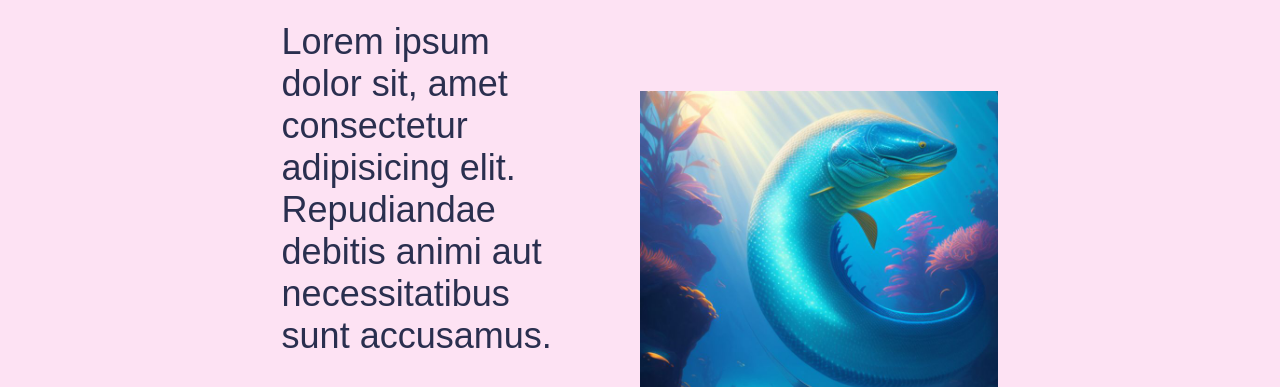
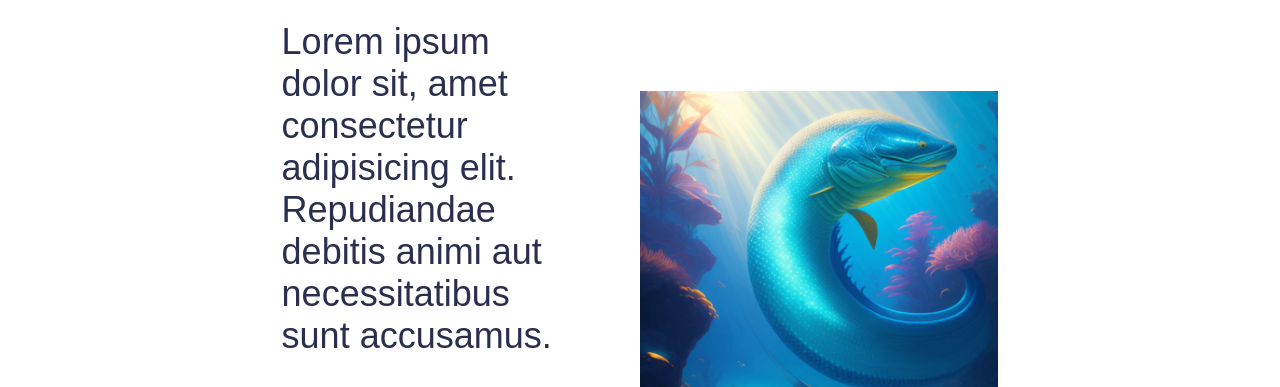
Before and after one commit to joaowagner12/html-css-alura, a plain HTML site: page index.html in a window 1280 px wide. Shown: the part 216-603 px from the top of the page. Drawn offline with Linux system fonts and the light colour scheme; a web font is replaced by a local one.

Commit message:
Alteração nas cores

```diff
--- a/style.css
+++ b/style.css
@@ -1,7 +1,7 @@
 @import url('https://fonts.googleapis.com/css2?family=Dongle:wght@300;700&display=swap');
 
 :root{
-    --first_color: #FDE2F3;
+    --first_color: white;
     --second_color: #2A2F4F;
 }
 
```
